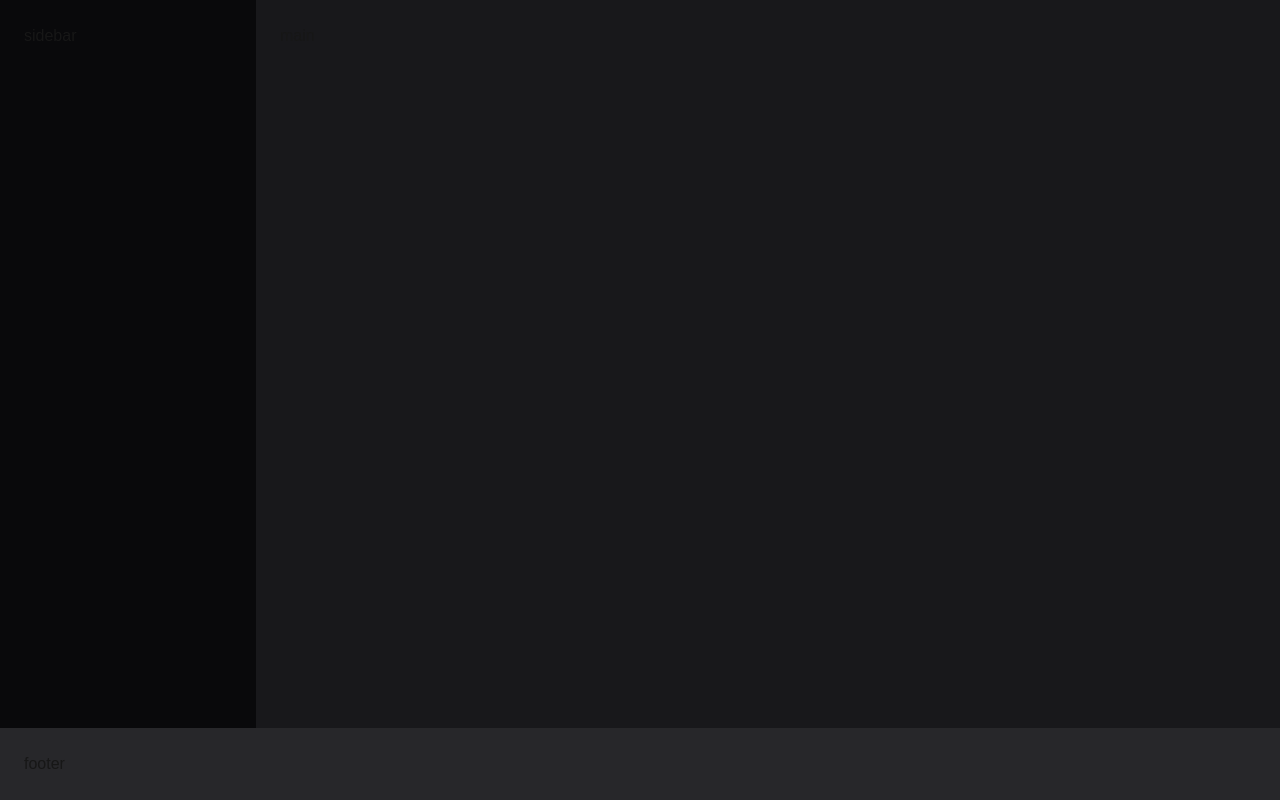
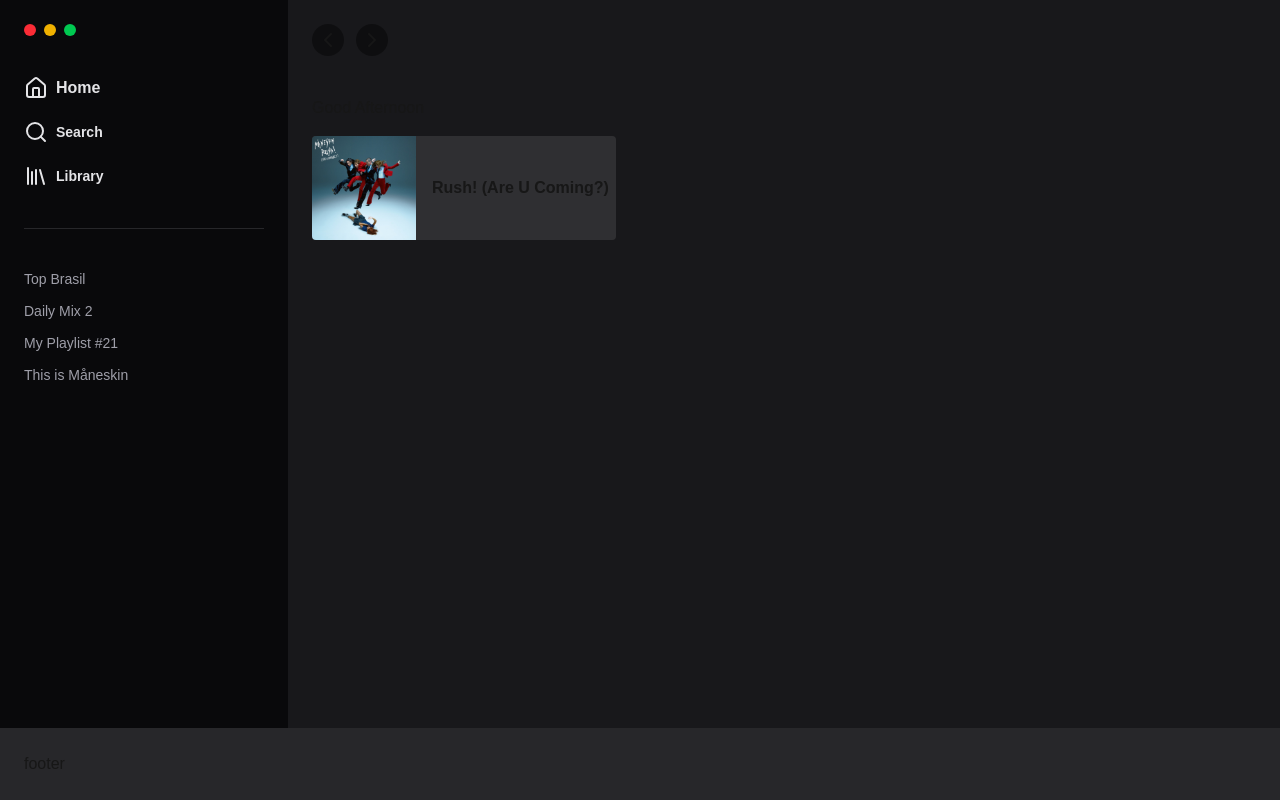
Before and after one commit to gabrielrssousa/tailwind-spotify, a Next.js app: page / in a window 1280 px wide. Built offline with nearby package versions, Linux system fonts and the light colour scheme.

Commit message:
update the single page

```diff
--- a/src/app/page.tsx
+++ b/src/app/page.tsx
@@ -1,17 +1,73 @@
+import { Home as HomeIcon, Search, Library, ChevronLeft, ChevronRight } from "lucide-react";
+
 export default function Home() {
   return (
     <div className="h-screen flex flex-col">
       <div className="flex flex-1">
-        <aside className="w-64 bg-zinc-950 p-6">
-          sidebar
+        <aside className="w-72 bg-zinc-950 p-6">
+          <div className="flex items-center gap-2">
+            <div>
+              <div className="w-3 h-3 bg-red-500 rounded-full" />
+            </div>
+            <div>
+              <div className="w-3 h-3 bg-yellow-500 rounded-full" />
+            </div>
+            <div>
+              <div className="w-3 h-3 bg-green-500 rounded-full" />
+            </div>
+          </div>
+
+          <nav className="space-y-5 mt-10">
+            <a
+              href=""
+              className="flex items-center gap-2 text-xm font-semibold text-zinc-200"
+            >
+              <HomeIcon />
+              Home
+            </a>
+            <a
+              href=""
+              className="flex items-center gap-2 text-sm font-semibold text-zinc-200"
+            >
+              <Search />
+              Search
+            </a>
+            <a
+              href=""
+              className="flex items-center gap-2 text-sm font-semibold text-zinc-200"
+            >
+              <Library />
+              Library
+            </a>
+          </nav>
+          <nav className="mt-10 pt-10 border-t border-zinc-800 flex flex-col gap-3">
+            <a href="" className="text-sm text-zinc-400 hover:text-zinc-100 transition-colors">Top Brasil</a>
+            <a href="" className="text-sm text-zinc-400 hover:text-zinc-100 transition-colors">Daily Mix 2</a>
+            <a href="" className="text-sm text-zinc-400 hover:text-zinc-100 transition-colors">My Playlist #21</a>
+            <a href="" className="text-sm text-zinc-400 hover:text-zinc-100 transition-colors">This is Måneskin</a>
+          </nav>
         </aside>
         <main className="flex-1 p-6">
-          main
+          <div className="flex items-center gap-3">
+            <button className="rounded-full bg-black/40 p-1">
+              <ChevronLeft />
+            </button>
+            <button className="rounded-full bg-black/40 p-1">
+              <ChevronRight />
+            </button>
+          </div>
+
+          <h1 className="text-semibold 3xl mt-10">Good Afternoon</h1>
+
+          <div className="grid grid-cols-3 gap-4 mt-4">
+            <a href="#" className="bg-white/10 rounded flex items-center gap-4 overflow-hidden hover:bg-white/20 transition-colors">
+            <img src="/covers/rush.jpg" alt="Rush! (Are U Coming?)" width={104} height={104} />
+            <strong>Rush! (Are U Coming?)</strong>
+            </a>
+          </div>
         </main>
       </div>
-      <footer className="bg-zinc-800 border-zinc-700 p-6">
-        footer
-      </footer>
+      <footer className="bg-zinc-800 border-zinc-700 p-6">footer</footer>
     </div>
   );
 }
```
Also changed, not shown: package.json (+7 -6 lines), public/covers/rush.jpg (added), 1 other file (tests, documents, lock files or other folders).
